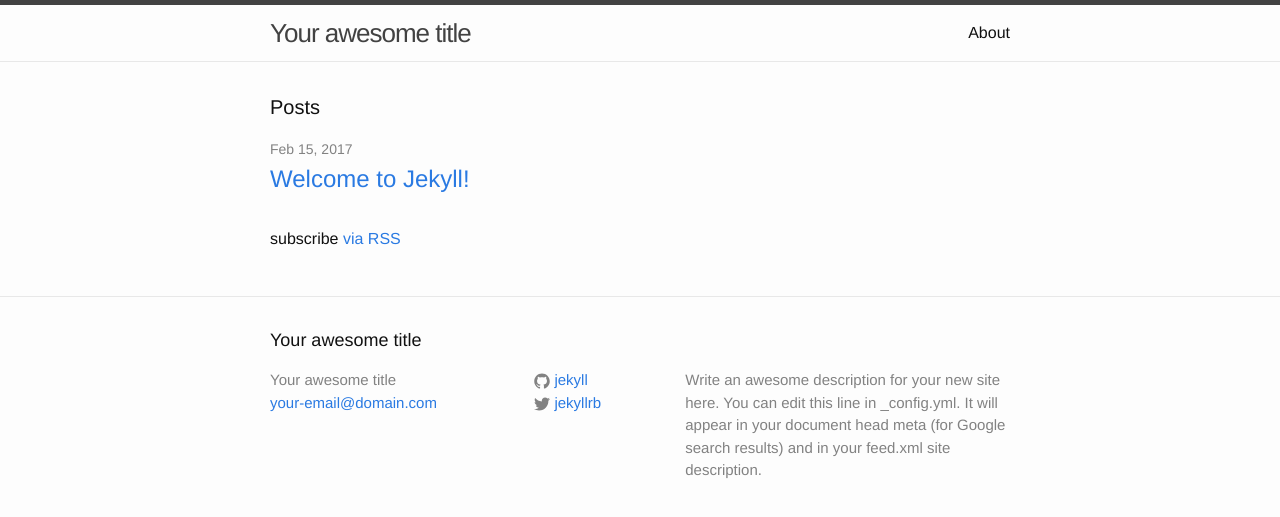
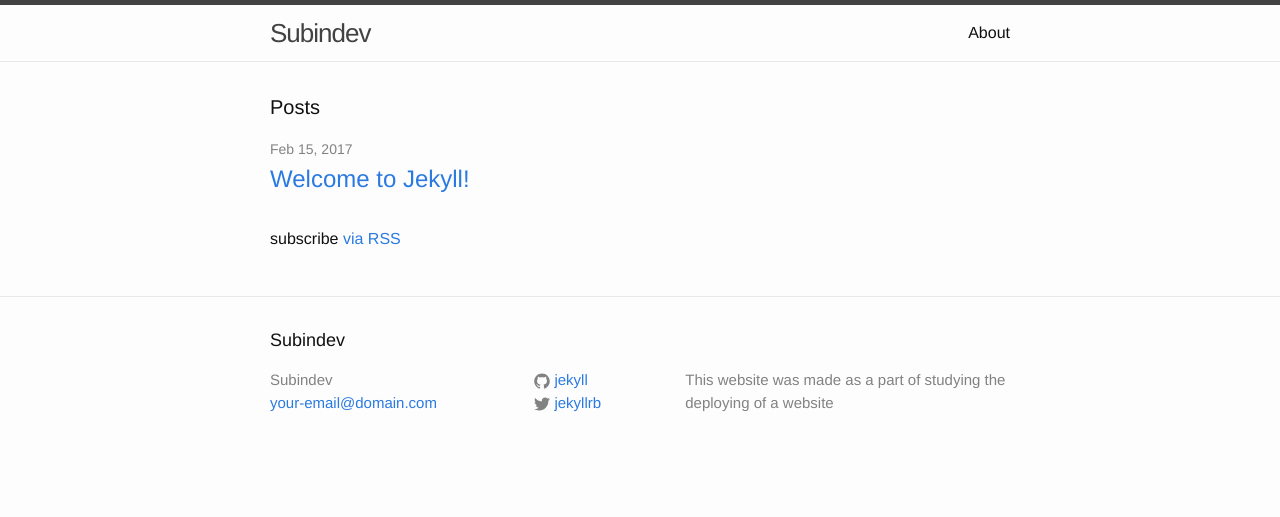
Before and after one commit to iamsubin/iamsubin.github.io, a Jekyll site: the page built from index.html, in a window 1280 px wide. Shown: the top 517 px of the page. Built offline with Jekyll 4.4.1, drawn with Linux system fonts in a browser that asks for light colours.

Commit message:
Add a change in the page
Added the reason for creating the website

```diff
--- a/_config.yml
+++ b/_config.yml
@@ -6,14 +6,12 @@
 # 'jekyll serve'. If you change this file, please restart the server process.
 
 # Site settings
-title: Your awesome title
+title: Subindev
 email: your-email@domain.com
 description: > # this means to ignore newlines until "baseurl:"
-  Write an awesome description for your new site here. You can edit this
-  line in _config.yml. It will appear in your document head meta (for
-  Google search results) and in your feed.xml site description.
+ This website was made as a part of studying the deploying of a website
 baseurl: "" # the subpath of your site, e.g. /blog
-url: "http://yourdomain.com" # the base hostname & protocol for your site
+url: "https://iamsubin.github.io/" # the base hostname & protocol for your site
 twitter_username: jekyllrb
 github_username:  jekyll
 
```
